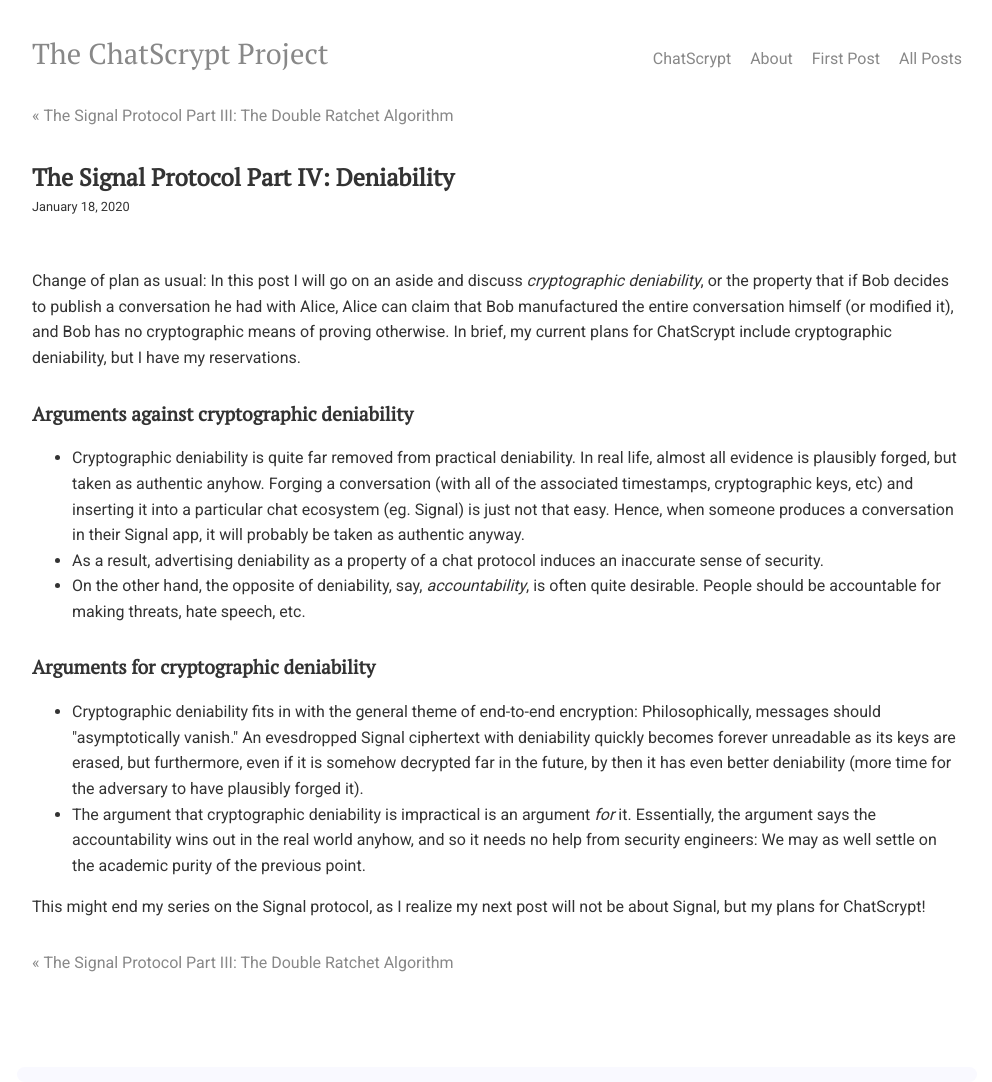
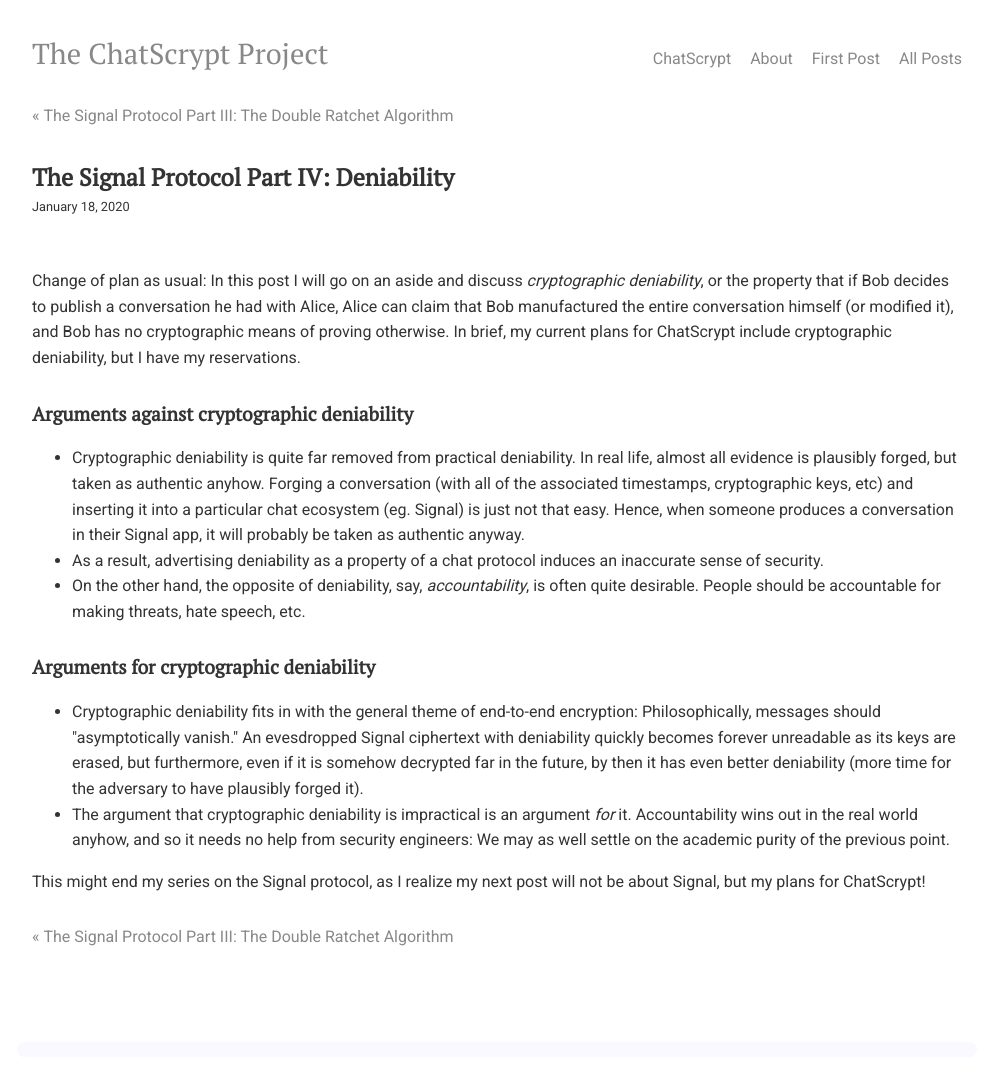
Before and after one commit to chatscrypt/chatscrypt.github.io, a Jekyll site: the page built from _posts/2020-01-18-thie-signal-protocol-part-iv-deniability.html, in a window 1280 px wide. Shown: the whole page, without its empty margins (143-1135 px from the left). Built offline with Jekyll 4.4.1, drawn with Linux system fonts in a browser that asks for light colours; comment, search, counter and statistics services are not loaded; after the commit the page ends 1057 px from its top, so only the background shows below that.

Commit message:
Update 2020-01-18-thie-signal-protocol-part-iv-deniability.html

```diff
--- a/_posts/2020-01-18-thie-signal-protocol-part-iv-deniability.html
+++ b/_posts/2020-01-18-thie-signal-protocol-part-iv-deniability.html
@@ -25,7 +25,7 @@ Change of plan as usual: In this post I will go on an aside and discuss <i>crypt
 
 <li> Cryptographic deniability fits in with the general theme of end-to-end encryption: Philosophically, messages should "asymptotically vanish." An evesdropped Signal ciphertext with deniability quickly becomes forever unreadable as its keys are erased, but furthermore, even if it is somehow decrypted far in the future, by then it has even better deniability (more time for the adversary to have plausibly forged it).
 
-<li> The argument that cryptographic deniability is impractical is an argument <i>for</i> it. Essentially, the argument says the accountability wins out in the real world anyhow, and so it needs no help from security engineers: We may as well settle on the academic purity of the previous point.
+<li> The argument that cryptographic deniability is impractical is an argument <i>for</i> it. Accountability wins out in the real world anyhow, and so it needs no help from security engineers: We may as well settle on the academic purity of the previous point.
 </ul>
 
 This might end my series on the Signal protocol, as I realize my next post will not be about Signal, but my plans for ChatScrypt!
```
